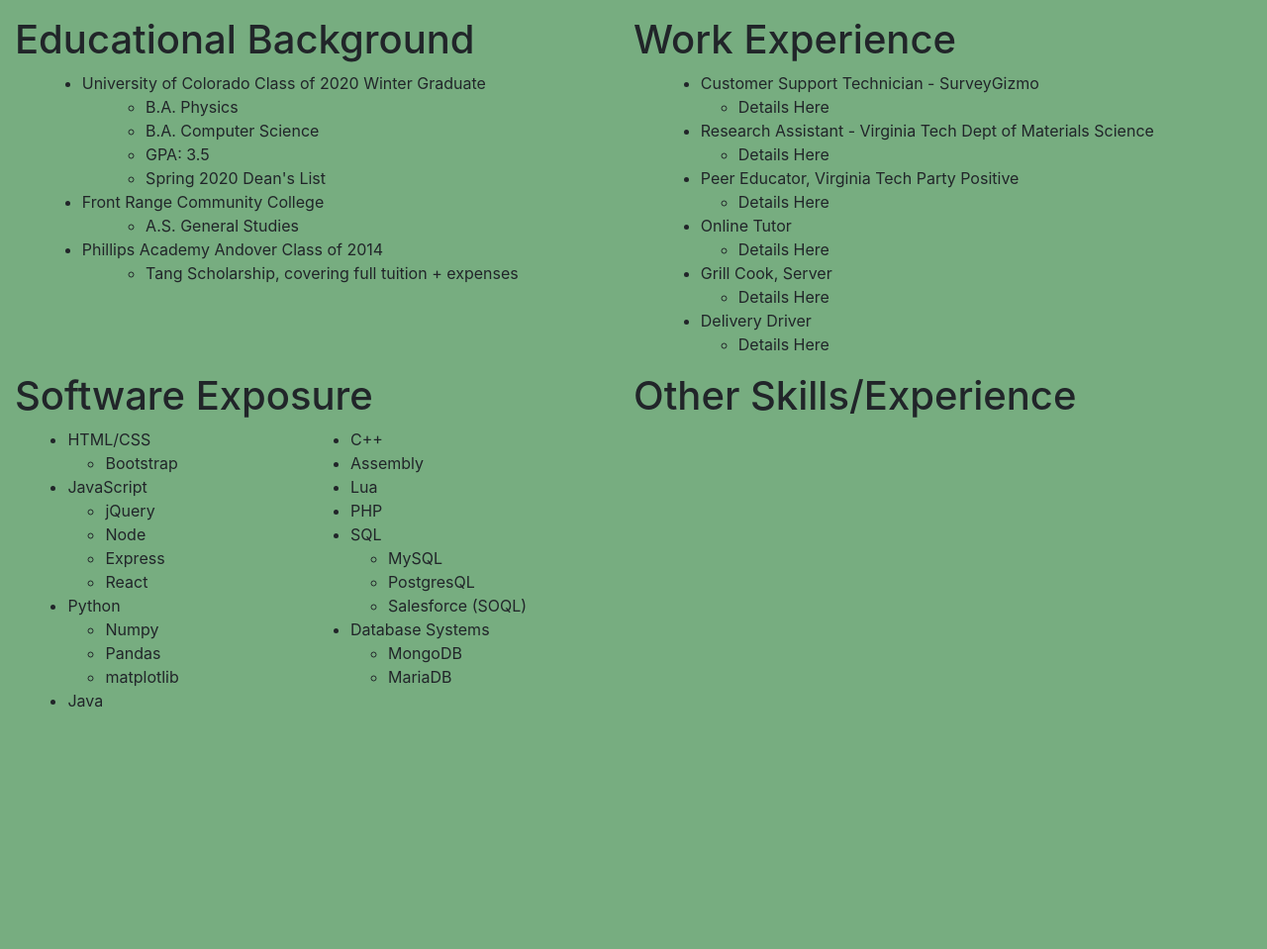
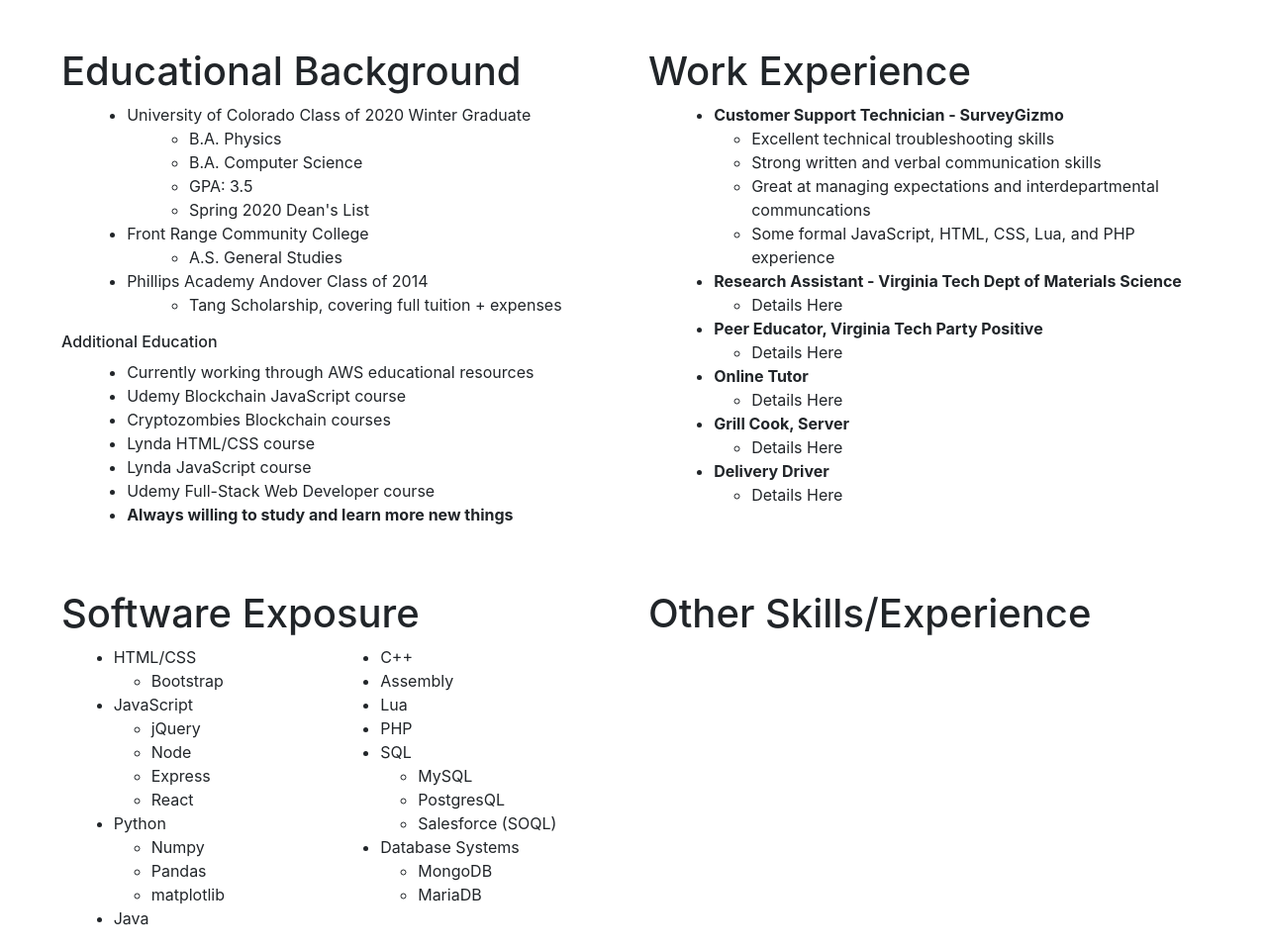
Before and after one commit to jhff24/website, a plain HTML site: page index.html in a window 1280 px wide. Shown: the part 1673-2632 px from the top of the page at 99% size. Before the commit the page ends 2409 px from the top, so only its background shows below. Drawn offline with nearby package versions, Linux system fonts and the light colour scheme.

Commit message:
resume updates

```diff
--- a/css/index.css
+++ b/css/index.css
@@ -9,6 +9,9 @@
     background-color: rgb(119,173,128);
 }
 
+#resume {
+    background-color: #fff;
+}
 
 .homePanel div {
     height: 50vh;
--- a/index.html
+++ b/index.html
@@ -92,8 +92,8 @@
         </div>
 
     </div>
-    <div class="container-fluid" id="resume">
-        <div class="row pt-3">
+    <div class="container-fluid pt-3" id="resume">
+        <div class="row m-3 p-3">
             <div class="col-sm-6">
                 <h1>Educational Background</h1>
                 <ul>
@@ -118,43 +118,62 @@
                             <li>Tang Scholarship, covering full tuition + expenses</li>
                         </ul>
                 </ul>
+                <h6>Additional Education</h6>
+                <ul>
+                    <li>Currently working through AWS educational resources</li>
+                    <li>Udemy Blockchain JavaScript course</li>
+                    <li>Cryptozombies Blockchain courses</li>
+                    <li>Lynda HTML/CSS course</li>
+                    <li>Lynda JavaScript course</li>
+                    <li>Udemy Full-Stack Web Developer course</li>
+                    <li><strong>Always willing to study and learn more new things</strong></li>
+                </ul>
             </div>
             <div class="col-sm-6">
                 <h1>Work Experience</h1>
                 <ul>
-                    <li>Customer Support Technician - SurveyGizmo</li>
+                    <li><strong>Customer Support Technician - SurveyGizmo</strong></li>
                         <ul>
                             <li>
-                                Details Here
+                                Excellent technical troubleshooting skills
+                            </li>
+                            <li>
+                                Strong written and verbal communication skills
+                            </li>
+                            <li>
+                                Great at managing expectations and interdepartmental communcations
+                            </li>
+                            <li>
+                                Some formal JavaScript, HTML, CSS, Lua, and PHP experience
                             </li>
                         </ul>
-                    <li>Research Assistant - Virginia Tech Dept of Materials Science</li>
+                    <li><strong>Research Assistant - Virginia Tech Dept of Materials Science</strong></li>
                         <ul>
                             <li>
                                 Details Here
                             </li>
                         </ul>
 
-                    <li>Peer Educator, Virginia Tech Party Positive</li>
+                    <li><strong>Peer Educator, Virginia Tech Party Positive</strong></li>
                         <ul>
                             <li>
                                 Details Here
                             </li>
                         </ul>
 
-                    <li>Online Tutor</li>
+                    <li><strong>Online Tutor</strong></li>
                         <ul>
                             <li>
                                 Details Here
                             </li>
                         </ul>
-                    <li>Grill Cook, Server</li>
+                    <li><strong>Grill Cook, Server</strong></li>
                         <ul>
                             <li>
                                 Details Here
                             </li>
                         </ul>
-                    <li>Delivery Driver</li>
+                    <li><strong>Delivery Driver</strong></li>
                         <ul>
                             <li>
                                 Details Here
@@ -165,7 +184,7 @@
             </div>
 
         </div>
-        <div class="row">
+        <div class="row p-3 m-3">
             <div class="col-sm-6" id="softwareExposure">
                 <h1>Software Exposure</h1>
                 <ul>
--- a/nav.html
+++ b/nav.html
@@ -28,14 +28,15 @@
             </li>
 -->
             <li class="nav-item">
-                <a class="nav-link" href="learn">Tutoring</a>
+                <a class="nav-link" href="code">Programming Services</a>
+            </li>
+            <li class="nav-item">
+                <a class="nav-link" href="learn">Tutoring Services</a>
             </li>
             <li class="nav-item">
                 <a class="nav-link" href="handy">Handyman Services</a>
             </li>
-            <li class="nav-item">
-                <a class="nav-link" href="code">Programming</a>
-            </li>
+
 <!--Coming Soon
             <li class="nav-item">
                 <a class="nav-link" href="serviceRequestForm.html">Submit Request (Coming Soon)</a>
```
